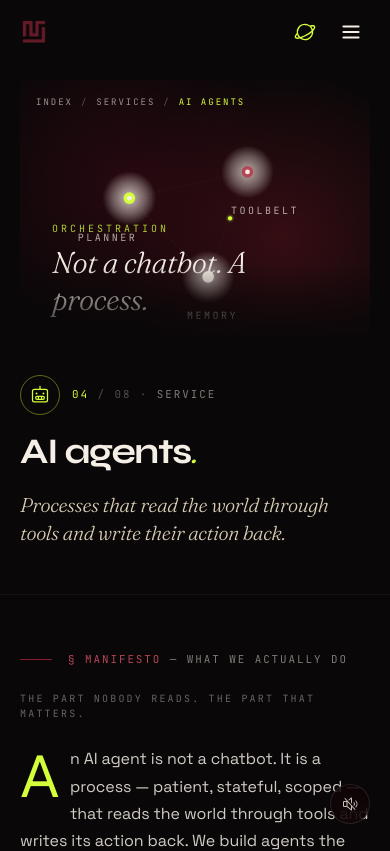
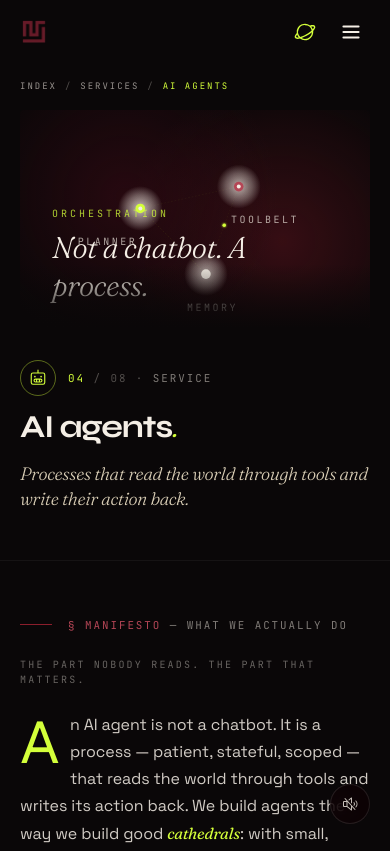
Before and after one commit to Mutombe/bitstudio, a React (Vite) app in the folder frontend/: page /services/ai-agents in a window 390 px wide. Shown: the top 851 px of the page. Built offline with nearby package versions, Linux system fonts and the light colour scheme.

Commit message:
Bit Studio service detail mobile: lift breadcrumb OUT of hero SVG frame (was overlapping generative SVG labels) + shorter mobile hero aspect 16/10 + tighter icon/number/headline/tagline vertical rhythm on narrow viewports

```diff
--- a/frontend/src/pages/ServiceDetail.jsx
+++ b/frontend/src/pages/ServiceDetail.jsx
@@ -96,14 +96,12 @@ export default function ServiceDetail() {
 
   return (
     <PageTransition>
-      {/* ─── Hero — contained aspect on mobile so generative SVGs don't overflow ─── */}
+      {/* ─── Hero ─── */}
       <section className="relative pt-20 md:pt-24">
         <div className="max-w-[1280px] mx-auto px-5 md:px-10">
-          <div className="relative w-full aspect-[4/3] md:aspect-[16/9] md:min-h-[480px] overflow-hidden rounded-sm">
-            <ServiceHero type={service.heroType} />
-
-            {/* Top strip — breadcrumb */}
-            <div className="absolute top-4 md:top-6 left-0 right-0 px-4 md:px-6 z-10">
+          {/* Breadcrumb — lives OUTSIDE the hero frame so it never collides
+              with the SVG animation's internal labels on mobile */}
+          <div className="mb-4 md:mb-5">
             <div className="flex items-center gap-2 md:gap-3 font-mono text-[9px] md:text-[10px] tracking-[0.22em] uppercase text-bone-100/60 flex-wrap">
               <Link to="/" {...hover} className="hover-line">Index</Link>
               <span className="text-bone-100/30">/</span>
@@ -113,9 +111,14 @@ export default function ServiceDetail() {
             </div>
           </div>
 
+          {/* Hero — contained aspect on mobile so generative SVGs don't overflow.
+              Shorter on mobile (3/4 → 1/1 range) to keep content density reasonable. */}
+          <div className="relative w-full aspect-[16/10] sm:aspect-[4/3] md:aspect-[16/9] md:min-h-[480px] overflow-hidden rounded-sm">
+            <ServiceHero type={service.heroType} />
+
             {/* Hero bottom seam — dissolves into ink */}
             <div
-              className="absolute left-0 right-0 bottom-0 h-20 md:h-32 pointer-events-none"
+              className="absolute left-0 right-0 bottom-0 h-16 md:h-32 pointer-events-none"
               style={{ background: "linear-gradient(180deg, transparent, var(--color-ink))" }}
             />
           </div>
@@ -132,9 +135,12 @@ export default function ServiceDetail() {
             className="flex flex-col md:flex-row md:items-end md:justify-between gap-6"
           >
             <div className="flex-1 min-w-0">
-              <div className="flex items-center gap-3 md:gap-4 mb-5 md:mb-6">
-                <div className="w-10 h-10 md:w-12 md:h-12 shrink-0 rounded-full border border-signal/40 flex items-center justify-center">
-                  <Icon size={20} weight="regular" className="text-signal" />
+              {/* Icon + number label — tighter stack on mobile so it doesn't
+                  crash against the headline below. */}
+              <div className="flex items-center gap-3 md:gap-4 mb-4 md:mb-6">
+                <div className="w-9 h-9 md:w-12 md:h-12 shrink-0 rounded-full border border-signal/40 flex items-center justify-center">
+                  <Icon size={18} weight="regular" className="text-signal md:hidden" />
+                  <Icon size={20} weight="regular" className="text-signal hidden md:block" />
                 </div>
                 <p className="label-mono text-bone-100/50 tabular-nums">
                   <span className="text-signal">{service.number}</span>
@@ -142,16 +148,16 @@ export default function ServiceDetail() {
                 </p>
               </div>
               <h1
-                className="text-bone-100 font-display font-bold leading-[0.85] max-w-[18ch]"
+                className="text-bone-100 font-display font-bold leading-[0.9] md:leading-[0.85] max-w-[18ch]"
                 style={{
-                  fontSize: "clamp(2.25rem, 8vw, 5rem)",
+                  fontSize: "clamp(2rem, 8vw, 5rem)",
                   letterSpacing: "-0.04em",
                 }}
               >
                 {service.title}
                 <span className="italic-accent text-signal font-light">.</span>
               </h1>
-              <p className="mt-6 md:mt-8 italic-accent text-xl md:text-3xl text-bone-300 max-w-3xl leading-snug">
+              <p className="mt-5 md:mt-8 italic-accent text-lg sm:text-xl md:text-3xl text-bone-300 max-w-3xl leading-snug">
                 {service.tagline}
               </p>
             </div>
```
Lines whose indentation alone changed are shown as unchanged.
